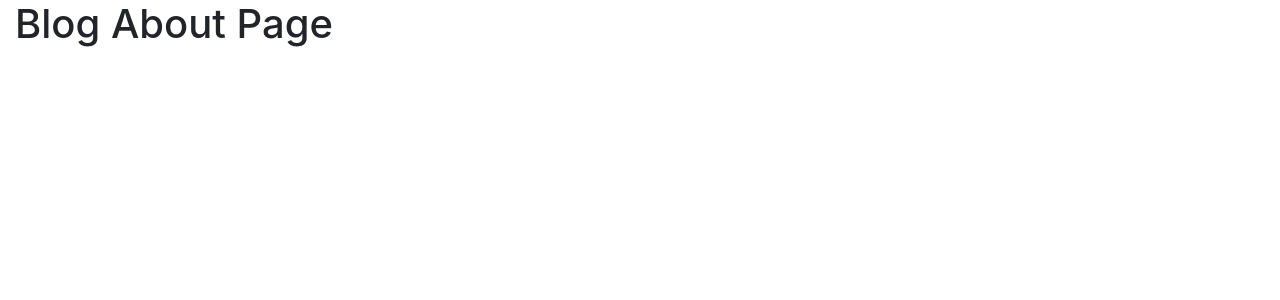
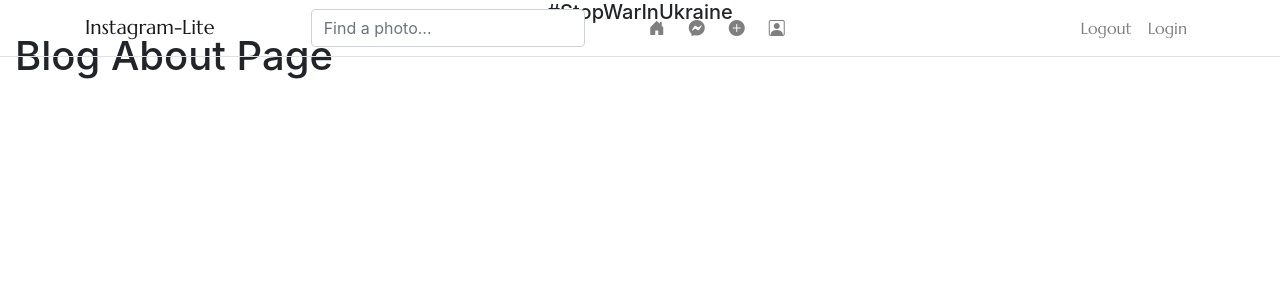
Before and after one commit to ShaviyaVictor/ShawardS, a Django app: page /about/ in a window 1280 px wide. Shown: the top 300 px of the page. Run offline with Django 4.2, Linux system fonts and the light colour scheme; some libraries are stand-ins or nearby versions.

Commit message:
Add global stylesheet and add global fonts for the project

```diff
--- /dev/null
+++ b/blog/static/blog/main.css
@@ -0,0 +1,23 @@
+/* For titles and headings
+font-family: 'Old Standard TT', serif; */
+@import url('https://fonts.googleapis.com/css2?family=Old+Standard+TT&display=swap');
+/* For paragraphs
+font-family: 'Karma', serif; */
+@import url('https://fonts.googleapis.com/css2?family=Karma&display=swap');
+/* For Links and NavBar
+font-family: 'Marcellus', serif; */
+@import url('https://fonts.googleapis.com/css2?family=Marcellus&display=swap');
+
+
+
+h1, h2, h3, h4, h5, h6 {
+  font-family: 'Old Standard TT',
+}
+
+p {
+  font-family: 'Karma', serif;
+}
+
+a, button {
+  font-family: 'Marcellus', serif;
+}
--- a/blog/templates/blog/base.html
+++ b/blog/templates/blog/base.html
@@ -1,3 +1,8 @@
+{% load static %}
+
+
+
+
 <!DOCTYPE html>
 <html>
 
@@ -13,6 +18,8 @@
     <!-- Importing the Bootastrap icons -->
     <link rel="stylesheet" href="https://cdn.jsdelivr.net/npm/bootstrap-icons@1.8.1/font/bootstrap-icons.css">
 
+    <link rel="stylesheet" type="text/css" href="{% static 'blog/main.css' %}">
+
     {% if title %}
     <title>
       {{ title }}
@@ -27,6 +34,66 @@
   <body>
 
 
+    <!-- Start of the Navbar section -->
+    <header class="site-header">
+
+      <div class="nav justify-content-center">
+        <h5>
+          #StopWarInUkraine
+        </h5>
+      </div>
+
+      <nav class="navbar navbar-expand-md navbar-light bg-steel fixed-top border-bottom">
+        <div class="container">
+          <a class="navbar-brand mr-5" href="{% url 'blog-home' %}">
+            Instagram-Lite
+          </a>
+          <button class="navbar-toggler" type="button" data-toggle="collapse" data-target="#navbarToggle" aria-controls="navbarToggle" aria-expanded="false" aria-label="Toggle navigation">
+          <span class="navbar-toggler-icon"></span>
+          </button>
+          <div class="collapse navbar-collapse" id="navbarToggle">
+            <form class="d-flex ml-5">
+              <input class="form-control me-2" type="search" placeholder="Find a photo..." aria-label="Search">
+            </form>
+            <div class="navbar-nav mr-auto ml-5">
+              <a class="nav-item nav-link" href="{% url 'blog-home' %}">
+                <i class="bi bi-house-door-fill icons ml-2"></i>
+              </a>
+              <a class="nav-item nav-link" href="{% url 'blog-messenger' %}">
+                <i class="bi bi-messenger icons ml-2"></i>
+              </a>
+              <a class="nav-item nav-link" href="{% url 'post-create' %}">
+                <i class="bi bi-plus-circle-fill icons ml-2"></i>
+              </a>
+              <a class="nav-item nav-link" href="{% url 'profile' %}">
+                <i class="bi bi-person-square icons ml-2"></i>
+              </a>
+            </div>
+
+            <!-- Navbar Right Side -->
+
+            <div class="navbar-nav">
+
+
+
+              <a class="nav-item nav-link" href="{% url 'logout' %}">Logout</a>
+
+
+
+              <a class="nav-item nav-link" href="{% url 'login' %}">Login</a>
+            </div>
+
+
+          </div>
+        </div>
+      </nav>
+
+    </header>
+    <!-- End of the NavBar -->
+
+
+
+    <!-- Start of the main section -->
     <main role="main" class="container-fluid">
       <div class="row">
         <div class="col-md-12">
```
Also changed, not shown: zzz4Sorting.txt (added, +14 -0 lines).
